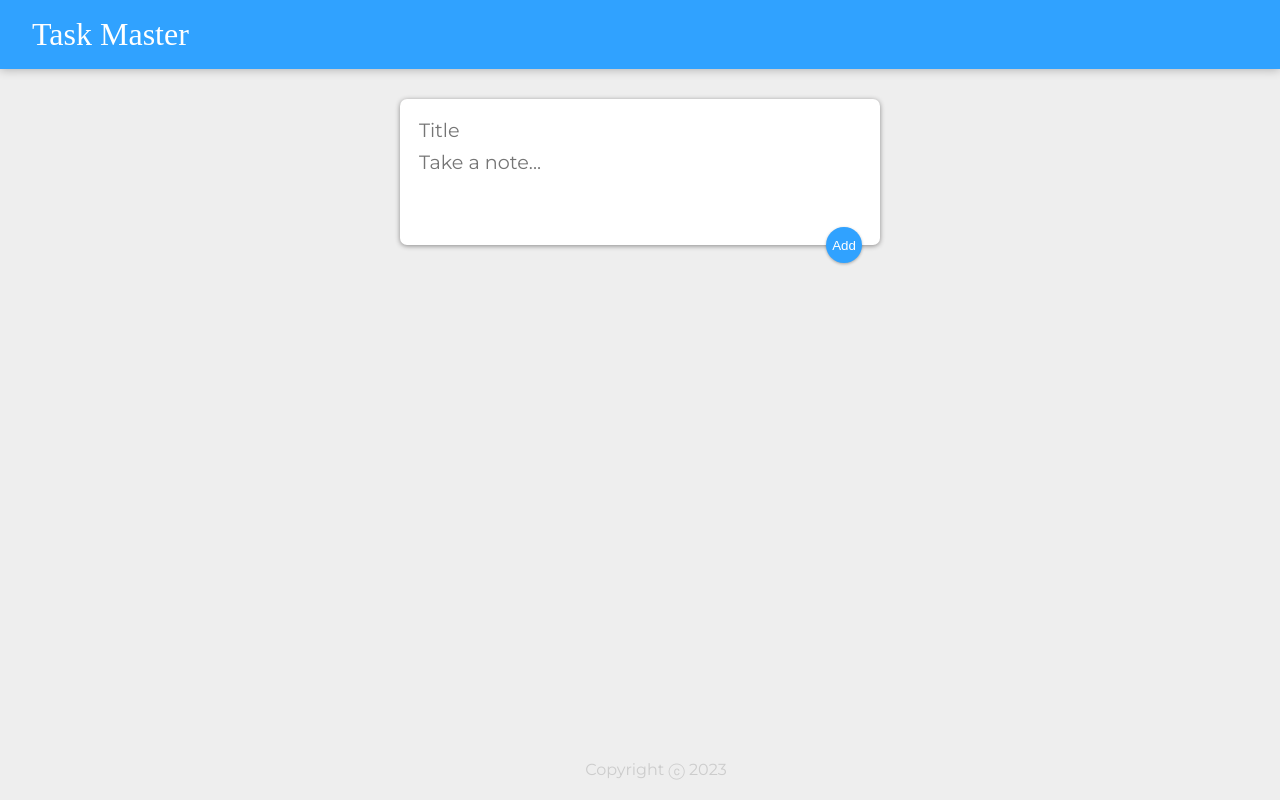
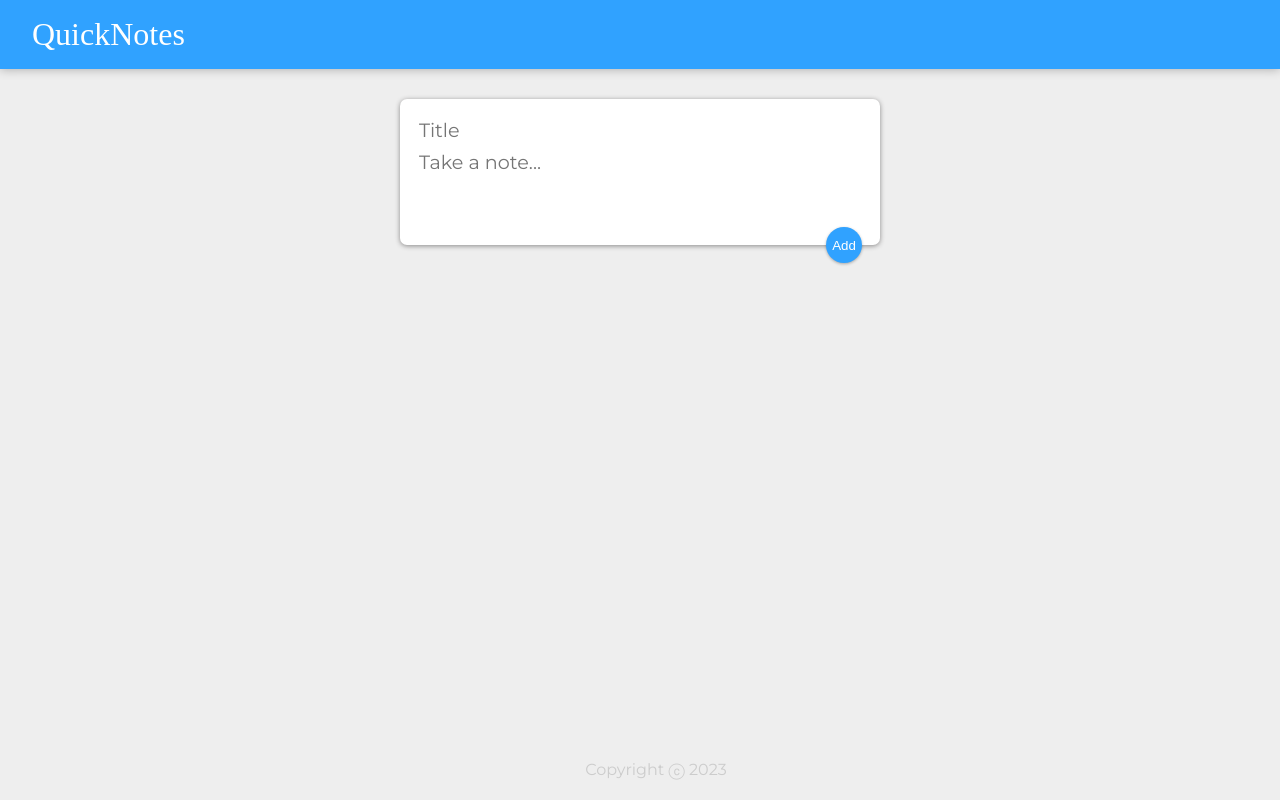
Before and after one commit to pahaljain/quickNotes, a React (Create React App) app: page / in a window 1280 px wide. Built offline with nearby package versions, Linux system fonts and the light colour scheme; a web font is replaced by a local one.

Commit message:
Updated Name of app

```diff
--- a/src/components/Header.jsx
+++ b/src/components/Header.jsx
@@ -3,7 +3,7 @@ import React from 'react'
 function Header() {
   return (
     <header>
-        <h1>Task Master</h1>
+        <h1>QuickNotes</h1>
     </header>
   )
 }
```
